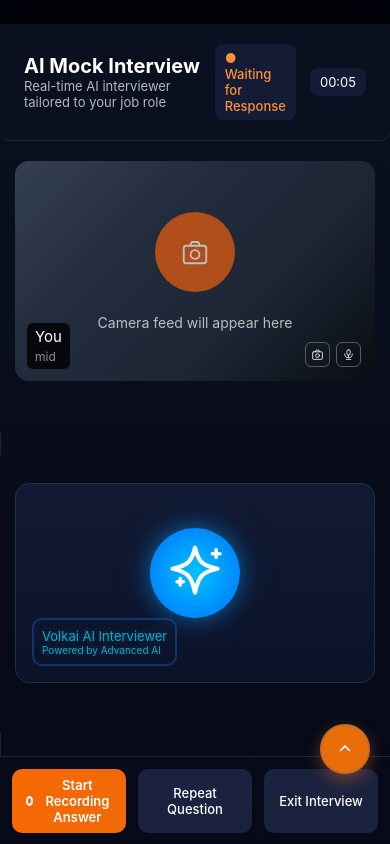
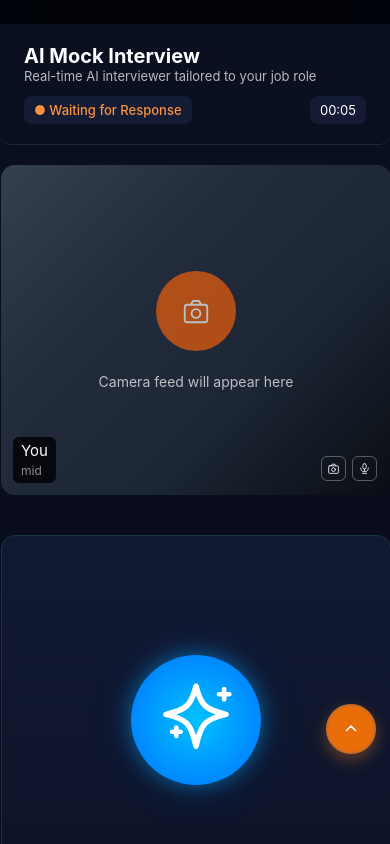
Before and after one commit to Khushi-Bhati/volkai-mockinterview-ui, a React (Create React App) app: page /Aiinterview in a window 390 px wide. Shown: the top 844 px of the page. Built offline with nearby package versions, Linux system fonts and the light colour scheme.

Commit message:
Update AiInterview.css

```diff
--- a/src/Styles/AiInterview.css
+++ b/src/Styles/AiInterview.css
@@ -289,7 +289,7 @@
   border-radius: 10px;
   cursor: pointer;
   transition: all 0.2s ease;
-  font-size: 15px;
+  font-size: 17px;
   font-weight: 500;
 }
 
@@ -514,49 +514,10 @@
     visibility: hidden;
   }
 }
-@media (max-width: 1440px) {
-  .layout {
-    grid-template-columns: 1fr 1f 1fr 1fr 1fr;
-    gap: 6px;
-  }
-}
-
-@media (max-width: 1300px) {
-  .layout {
-    grid-template-columns: 1fr;
-    gap: 8px;
-  }
-
-  .questions {
-    display: none;
-  }
-}
-@media (max-width: 1024px) {
-  button,
-  button.primary {
-    width: 100%;
-    justify-content: center;
-    padding: 10px 16px;
-    font-size: 17px;
-  }
-}
-
-@media (max-width: 640px) {
-  button,
-  button.primary {
-    padding: 8px 14px;
-    font-size: 13px;
-  }
-
-  button.primary .circle {
-    width: 10px;
-    height: 10px;
-  }
-}
 
 .scroll-up {
   position: fixed;
-  bottom: 70px;
+  bottom: 122px;
   right: 20px;
 
   width: 50px;
@@ -566,7 +527,7 @@
   border: 2px solid #c96b28;
   background-color: #e96e0a;
 
-  display: flex; /* <-- REQUIRED */
+  display: none;
 
   align-items: center;
   justify-content: center;
@@ -575,7 +536,9 @@
   z-index: 9999; /* ensure on top */
 
   box-shadow: 0 6px 16px rgba(201, 107, 40, 0.45);
-  transition: transform 0.2s ease, box-shadow 0.2s ease;
+  transition:
+    transform 0.2s ease,
+    box-shadow 0.2s ease;
 }
 
 .scroll-up svg {
@@ -584,38 +547,6 @@
   stroke: #fff;
 }
 
-@media (max-width: 1300px) {
-  .scroll-up {
-    display: flex;
-  }
-}
-
-@media (max-width: 1300px) {
-  .camera {
-    height: 300px;
-  }
-  .questions {
-    position: fixed;
-    bottom: -100%;
-    left: 0;
-    width: 100%;
-    height: 500px;
-    background: #0f142b;
-    z-index: 999;
-
-    border-radius: 20px 20px 0 0;
-    padding: 20px;
-
-    transition: bottom 0.4s ease;
-    overflow-y: auto;
-  }
-
-  @media (max-width: 1300px) {
-    .scroll-up {
-      display: flex;
-    }
-  }
-}
 .status {
   font-size: 13px;
   font-weight: 500;
@@ -640,79 +571,113 @@
   background: linear-gradient(90deg, #f86a04fd, #fa6c07f5);
   box-shadow: none;
 }
+/* GLOBAL MOBILE SAFETY */
+html,
+body {
+  overflow-x: hidden;
+}
 
-@media (max-width: 1260) {
+/* TABLET & BELOW */
+@media (max-width: 1300px) {
+  .layout {
+    display: flex;
+    flex-wrap: wrap;
+    justify-content: center;
+  }
+
+  .panel {
+    width: 100%;
+    max-width: 100%;
+    margin: 12px;
+  }
+
+  .line-one {
+    display: none;
+  }
+
   .camera {
-    height: 400px;
+    height: 330px;
+  }
+  .ai {
+    height: 380px;
+  }
+  .questions {
+    display: none;
+  }
+  .scroll-up {
+    display: flex;
   }
 }
-/* ============================= */
-/* 📱 TABLET & MOBILE FIX */
-/* ============================= */
-@media (max-width: 1300px) {
+
+/* MOBILE */
+@media (max-width: 768px) {
+  .container {
+    overflow-x: hidden;
+    margin-right: 30px 10px;
+  }
   .layout {
-    grid-template-columns: 1fr;
-    margin-bottom: 0;
+    display: flex;
+    flex-direction: column;
   }
 
-  @media (max-width: 768px) {
-    .camera {
-      height: 220px;
-    }
-
-    .ai {
-      height: 300px;
+  .camera,
+  .ai,
+  .questions {
+    min-height: 260px;
   }
 
   .ai-avatar {
-      width: 90px;
-      height: 90px;
+    width: 130px;
+    height: 130px;
   }
 
-    .container {
-      min-height: 100vh;
-      overflow: hidden; /* 👈 prevents scroll */
+  .questions h3 {
+    font-size: 18px;
   }
 }
 
-  /* Reduce camera height */
-  .camera {
-    height: 280px;
+/* SMALL MOBILE */
+@media (max-width: 530px) {
+  .header {
+    flex-wrap: wrap;
+    gap: 8px;
+    padding: 10px;
   }
 
-  /* Reduce AI panel height */
-  .ai {
-    height: 260px;
+  .camera,
+  .ai,
+  .questions {
+    min-height: 120px;
   }
 
-  /* Reduce avatar size */
-  .ai-avatar {
-    width: 120px;
-    height: 120px;
+  .header-right {
+    width: 100%;
+    justify-content: space-between;
+  }
+  .second-btn {
+    width: 200px;
+  }
+  .second-btn span {
+    display: none;
   }
 
-  /* Reduce spacing */
-  .ai-label {
-    font-size: 10px;
-    padding: 8px;
+  .panel {
+    max-width: 100%;
+    margin: 20px 1px;
+  }
+  button,
+  button.primary {
+    width: 100%;
+    justify-content: center;
+    font-size: 14px;
+  }
+
+  .scroll-up {
+    right: 14px;
+    bottom: 90px;
   }
 }
-@media (max-width: 768px) {
-  .camera {
-    height: 220px;
+
+.repeat-circle {
+  margin-right: 8px;
 }
-
-  .ai {
-    height: 200px;
-  }
-
-  .ai-avatar {
-    width: 90px;
-    height: 90px;
-  }
-
-  .container {
-    min-height: 100vh;
-    overflow-y: hidden; /* 👈 prevents scroll */
-  }
-}
```
Lines whose indentation alone changed are shown as unchanged.
